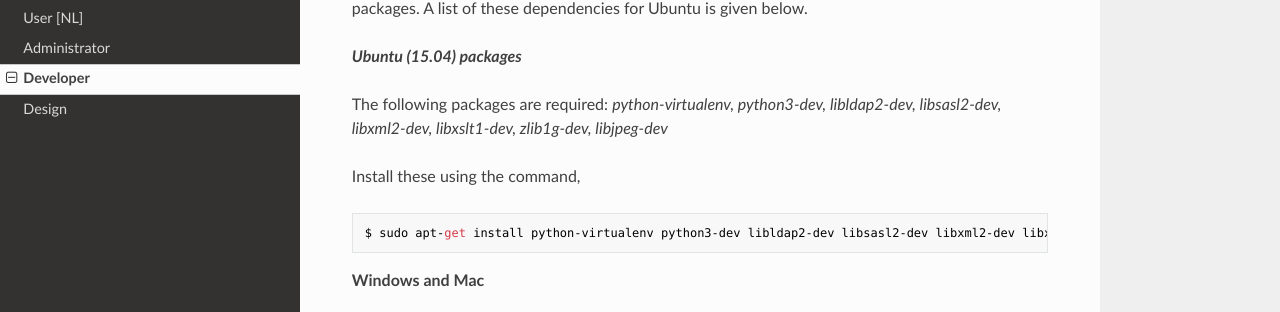
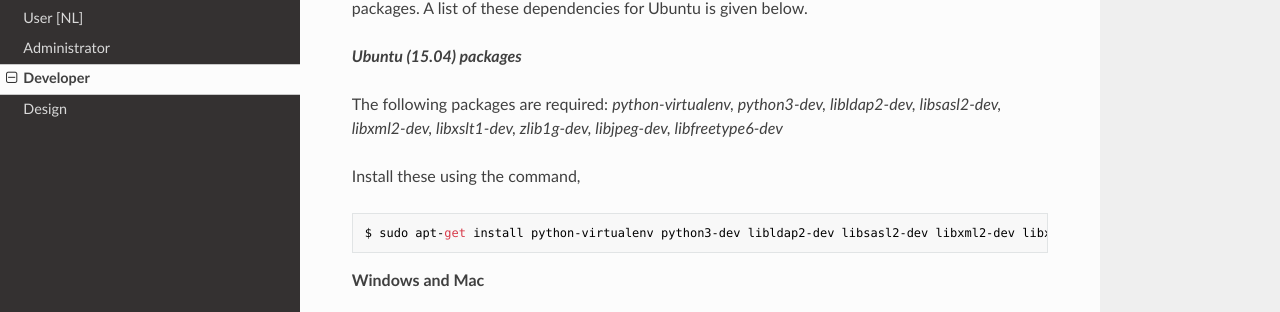
Before and after one commit to jonge-democraten/website, an MkDocs documentation site: the page built from docs/developer.md, in a window 1280 px wide and 900 px high, scrolled down 584 px. Shown: the part 163-475 px from the top of the window. Built offline with MkDocs 1.6.1, drawn with Linux system fonts in a browser that asks for light colours; nearby versions of some CDN libraries; old or Windows-style settings are respelled for this version of MkDocs.

Commit message:
Add dependency: libfreetype6-dev

```diff
--- a/docs/developer.md
+++ b/docs/developer.md
@@ -24,11 +24,11 @@
 ***Ubuntu (15.04) packages***
 
 The following packages are required:
-*python-virtualenv, python3-dev, libldap2-dev, libsasl2-dev, libxml2-dev, libxslt1-dev, zlib1g-dev, libjpeg-dev*
+*python-virtualenv, python3-dev, libldap2-dev, libsasl2-dev, libxml2-dev, libxslt1-dev, zlib1g-dev, libjpeg-dev, libfreetype6-dev*
 
 Install these using the command,
 
-    $ sudo apt-get install python-virtualenv python3-dev libldap2-dev libsasl2-dev libxml2-dev libxslt1-dev zlib1g-dev libjpeg-dev
+    $ sudo apt-get install python-virtualenv python3-dev libldap2-dev libsasl2-dev libxml2-dev libxslt1-dev zlib1g-dev libjpeg-dev libfreetype6-dev
 
 **Windows and Mac**
 
```
